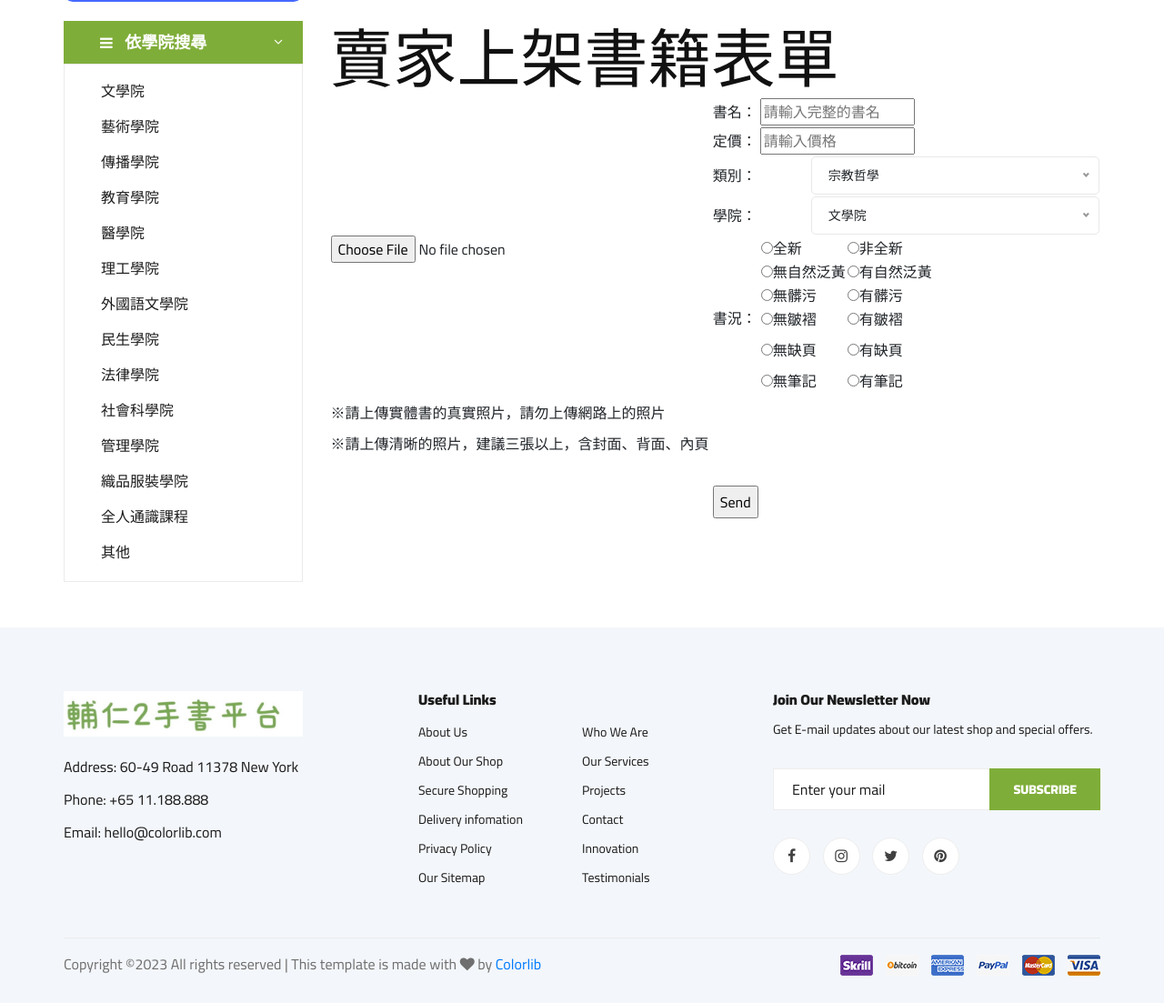
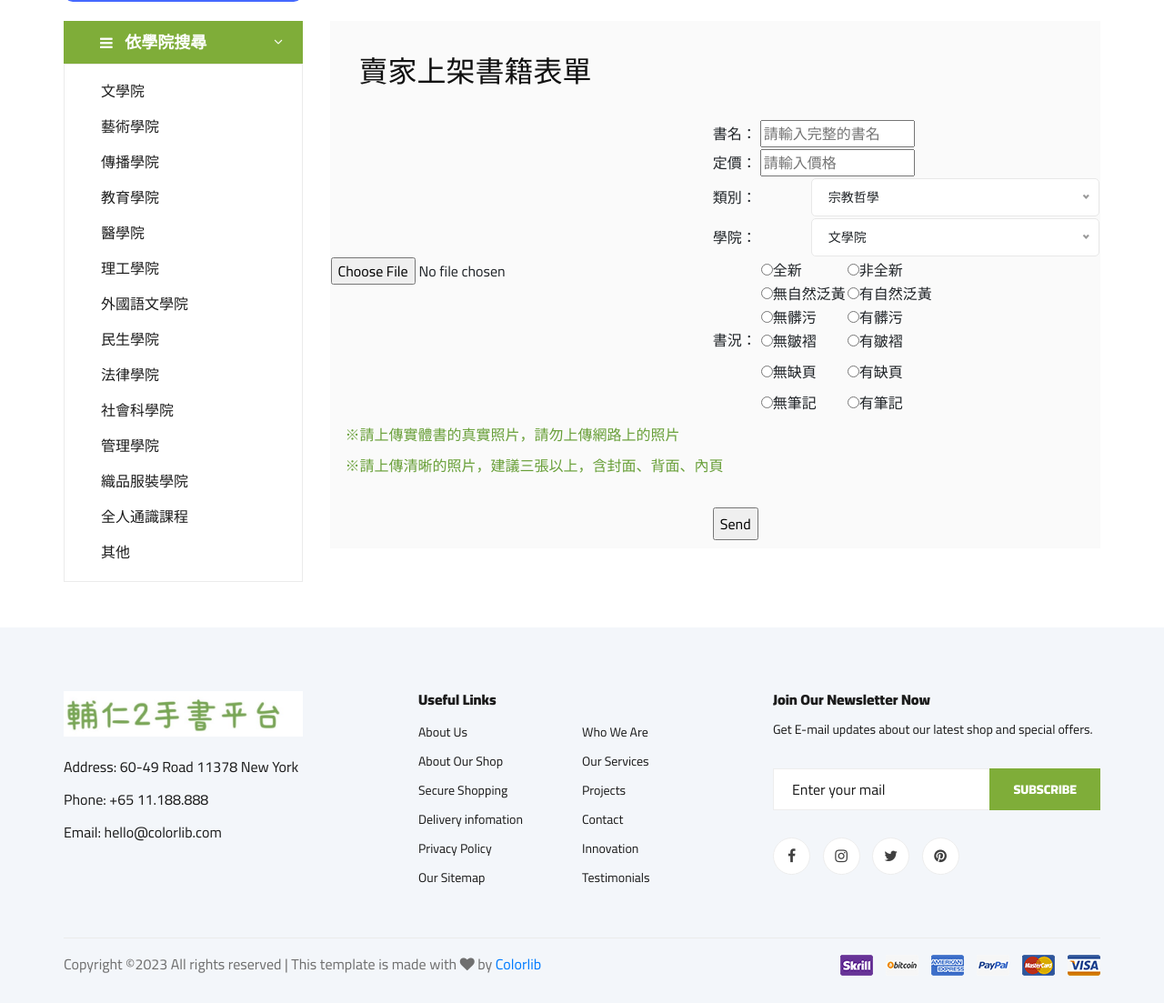
Before and after one commit to vm3hsu/sa, a PHP site: page /bookup.php in a window 1280 px wide. Shown: the part 174-1277 px from the top of the page at 91% size. Run offline with PHP 8.4, Linux system fonts and the light colour scheme; the visitor is signed in with stand-in values (Sample User, id 1); data that the repository does not hold is empty.

Commit message:
bookup.php

```diff
--- a/bookup.php
+++ b/bookup.php
@@ -135,9 +135,10 @@
             <div class="row">
                 <?php include "sidebar.php"; ?>
                 <div class="col-lg-9">
+                <div style="background-color:#FAFAFA">
                     <form action="Bdblink.php" method="post" enctype="multipart/form-data">
                         <input type=hidden name="dbaction" value="insert">
-                        <h1>賣家上架書籍表單</h1>
+                        <h1><font size="6">&emsp;賣家上架書籍表單</font></h1><br>
                         <table width=100%>
                             <tbody width=100%>
                                 <tr>
@@ -253,17 +254,17 @@
 
                                 </tr>
                                 <tr>
-                                    <td>
-                                        <label>※請上傳實體書的真實照片，請勿上傳網路上的照片</label>
+                                    <td colspan="2">
+                                        <label><font color ="#689F38">&emsp;※請上傳實體書的真實照片，請勿上傳網路上的照片</font></label>
                                     </td>
-                                    <td></td>
+
 
                                 </tr>
                                 <tr>
-                                    <td>
-                                        <label>※請上傳清晰的照片，建議三張以上，含封面、背面、內頁</label>
+                                    <td colspan="2">
+                                        <label><font color ="#689F38">&emsp;※請上傳清晰的照片，建議三張以上，含封面、背面、內頁</font></label>
                                     </td>
-                                    <td></td>
+
 
                                 </tr>
                                 <tr>
@@ -276,6 +277,7 @@
                                     </td>
                                 </tr>
                             </tbody>
+
                         </table>
                     </form>
                 </div>
```
Also changed, not shown: 2 other files.
